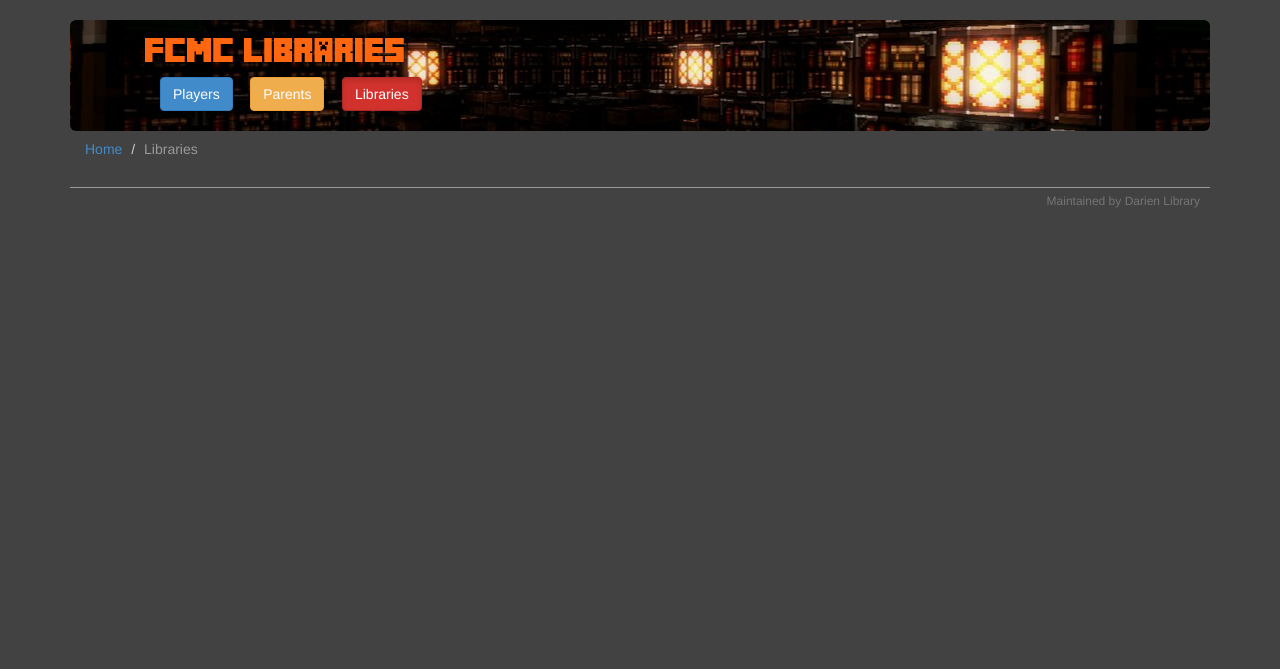
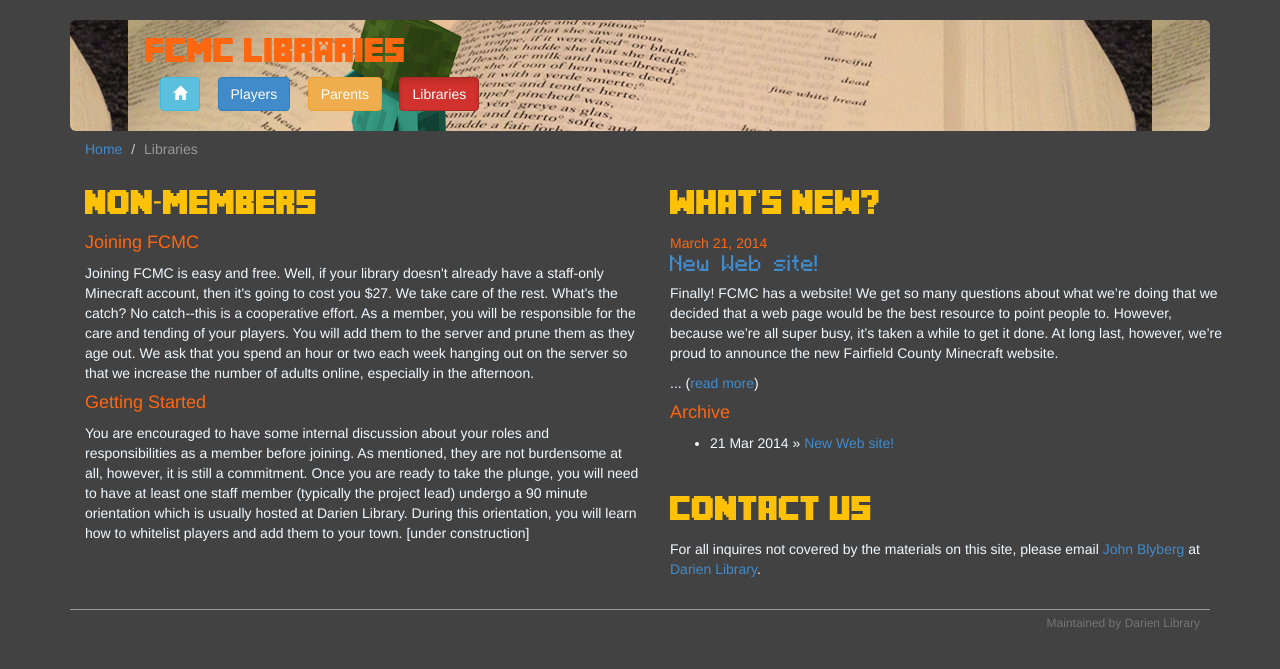
Before and after one commit to DarienLibrary/fcminecraft, a Jekyll site: the page built from libraries.html, in a window 1280 px wide. Shown: the top 669 px of the page. Built offline with Jekyll 4.4.1, drawn with Linux system fonts in a browser that asks for light colours; nearby versions of some CDN libraries; Markdown is read by kramdown in place of the engine named in the settings.

Commit message:
Wrapping up for the night

```diff
--- a/_layouts/post.html
+++ b/_layouts/post.html
@@ -6,6 +6,7 @@ layout: bootstrap
 <div class="postbody sidepage col-sm-12">
 	<div class="postfloat"><h3><a href="/">FC Minecraft</a></h3></div>
 	<p>
+		<a href="/" class="btn btn-info btn-large"><span class="glyphicon glyphicon-home"></span></a> &nbsp;
 		<a href="/players.html" class="btn btn-primary btn-large">Players</a> &nbsp;
 		<a href="/parents.html" class="btn btn-warning btn-large">Parents</a> &nbsp;
 		<a href="/libraries.html" class="btn btn-danger btn-large">Libraries</a>
--- a/libraries.html
+++ b/libraries.html
@@ -12,6 +12,7 @@ title: Fairfield County Minecraft!
 
 		<div class="col-sm-12">
 			<p>
+				<a href="/" class="btn btn-info btn-large"><span class="glyphicon glyphicon-home"></span></a> &nbsp;
 				<a href="/players.html" class="btn btn-primary btn-large">Players</a> &nbsp;
 				<a href="/parents.html"class="btn btn-warning btn-large">Parents</a> &nbsp;
 				<a href="/libraries.html" class="btn btn-danger btn-large active">Libraries</a>
@@ -25,3 +26,58 @@ title: Fairfield County Minecraft!
   <li><a href="/">Home</a></li>
   <li class="active">Libraries</li>
 </ol>
+
+<div class="container mainbody">
+	<div class="row">
+		<div class="col-sm-6">
+
+			<div class="pageitem">
+				<h3>Non-Members</h3>
+				<p>
+					<span class="pageitem"><h4>Joining FCMC</h4>
+					Joining FCMC is easy and free.  Well, if your library doesn't already have a staff-only Minecraft account, then it's going to cost you $27. We take care of the rest.  What's the catch? No catch--this is a cooperative effort. As a member, you will be responsible for the care and tending of your players.  You will add them to the server and prune them as they age out. We ask that you spend an hour or two each week hanging out on the server so that we increase the number of adults online, especially in the afternoon.
+				</p>
+				<p>
+					<span class="pageitem"><h4>Getting Started</h4>
+					You are encouraged to have some internal discussion about your roles and responsibilities as a member before joining. As mentioned, they are not burdensome at all, however, it is still a commitment.  Once you are ready to take the plunge, you will need to have at least one staff member (typically the project lead) undergo a 90 minute orientation which is usually hosted at Darien Library.  During this orientation, you will learn how to whitelist players and add them to your town. [under construction]
+				</p>
+			</div>
+		</div>
+
+		<div class="col-sm-6">
+
+			<div class="pageitem">
+				<h3>What's New?</h3>
+
+				{% for post in site.categories.libraries limit: 1 %}
+				<div class="postbody">
+					<p class="postdate_brief">{{ post.date | date: "%B %e, %Y"}}</p>
+					<h4><a href="{{ post.url }}">{{ post.title }}</a></h4>
+				</div>
+
+				<div>
+					{{ post.excerpt }} ... <span class="readmore">(<a href="{{ post.url }}">read more</a>)</span>
+				</div>
+				{% endfor %}
+			</div>
+
+			<span class="pageitem"><h4>Archive</h4></span>
+		  <ul id="posts">
+		    {% for post in site.categories.libraries %}
+		      <li><span>{{ post.date | date_to_string }}</span> &raquo; <a href="{{ post.url }}">{{ post.title }}</a></li>
+		    {% endfor %}
+		  </ul>
+
+		  <div class="pageitem">
+		  	<br />
+				<h3>Contact Us</h3>
+				<p>
+					For all inquires not covered by the materials on this site, please email <a href="mailto:jblyberg@darienlibrary.org">John Blyberg</a> at <a href="http://www.darienlibrary.org">Darien Library</a>.
+				</p>
+			</div>
+
+
+
+		</div>
+	</div>
+</div>
--- a/parents.html
+++ b/parents.html
@@ -12,6 +12,7 @@ title: Fairfield County Minecraft!
 
 		<div class="col-sm-12">
 			<p>
+				<a href="/" class="btn btn-info btn-large"><span class="glyphicon glyphicon-home"></span></a> &nbsp;
 				<a href="/players.html" class="btn btn-primary btn-large">Players</a> &nbsp;
 				<a href="/parents.html" class="btn btn-warning btn-large active">Parents</a> &nbsp;
 				<a href="/libraries.html" class="btn btn-danger btn-large">Libraries</a>
@@ -59,7 +60,7 @@ title: Fairfield County Minecraft!
 			<div class="pageitem">
 				<h3>What's New?</h3>
 
-				{% for post in site.categories.players limit: 1 %}
+				{% for post in site.categories.parents limit: 1 %}
 				<div class="postbody">
 					<p class="postdate_brief">{{ post.date | date: "%B %e, %Y"}}</p>
 					<h4><a href="{{ post.url }}">{{ post.title }}</a></h4>
@@ -73,7 +74,7 @@ title: Fairfield County Minecraft!
 
 			<span class="pageitem"><h4>Archive</h4></span>
 		  <ul id="posts">
-		    {% for post in site.categories.players %}
+		    {% for post in site.categories.parents %}
 		      <li><span>{{ post.date | date_to_string }}</span> &raquo; <a href="{{ post.url }}">{{ post.title }}</a></li>
 		    {% endfor %}
 		  </ul>
--- a/players.html
+++ b/players.html
@@ -12,6 +12,7 @@ title: Fairfield County Minecraft!
 
 		<div class="col-sm-12">
 			<p>
+				<a href="/" class="btn btn-info btn-large"><span class="glyphicon glyphicon-home"></span></a> &nbsp;
 				<a href="/players.html" class="btn btn-primary btn-large active">Players</a> &nbsp;
 				<a href="/parents.html" class="btn btn-warning btn-large">Parents</a> &nbsp;
 				<a href="/libraries.html" class="btn btn-danger btn-large">Libraries</a>
```
Also changed, not shown: assets/images/library.png.
